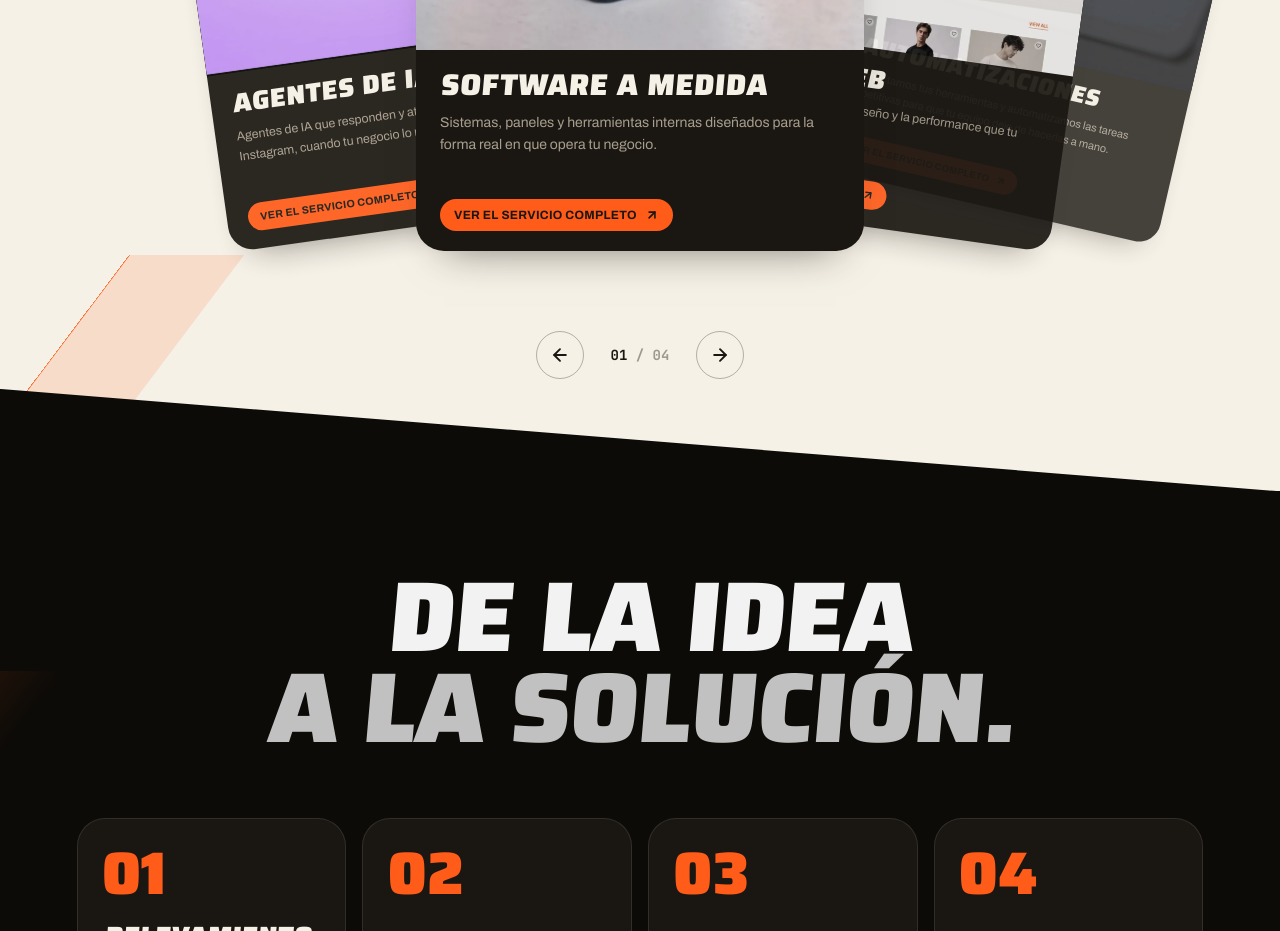
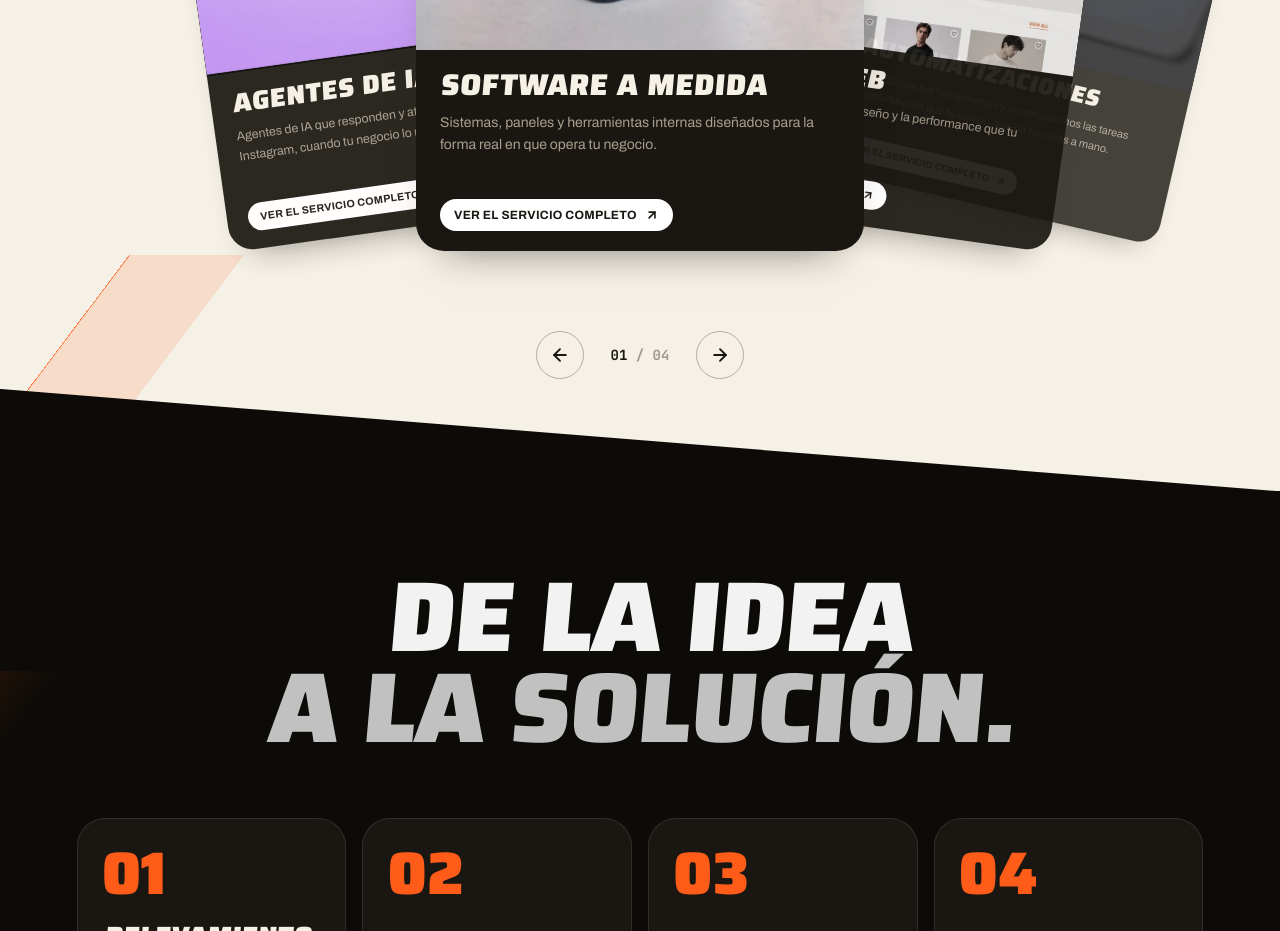
Before and after one commit to iadatabraian-ctrl/web-, a Next.js app: page / in a window 1280 px wide. Shown: the part 1900-2831 px from the top of the page. Built offline with nearby package versions, Linux system fonts and the light colour scheme.

Commit message:
Servicios: botón de las tarjetas en blanco, hover naranja
Co-Authored-By: Claude Sonnet 5.5 <noreply@anthropic.com>
Claude-Session: https://claude.ai/code/session_016CR8bjtqut3mFtFLKQPjVK

```diff
--- a/components/Servicios.tsx
+++ b/components/Servicios.tsx
@@ -262,7 +262,7 @@ function Card({
           href={service.href}
           tabIndex={active ? 0 : -1}
           onClick={onLinkClick}
-          className="mt-3 inline-flex w-fit sm:mt-auto items-center gap-2 self-start rounded-full bg-brand-accent px-3.5 py-2 font-body text-[10.5px] font-bold uppercase tracking-wide text-brand-black transition-[transform,background-color] duration-200 hover:bg-white active:scale-[0.97] sm:text-xs"
+          className="mt-3 inline-flex w-fit sm:mt-auto items-center gap-2 self-start rounded-full bg-white px-3.5 py-2 font-body text-[10.5px] font-bold uppercase tracking-wide text-brand-black transition-[transform,background-color] duration-200 hover:bg-brand-accent active:scale-[0.97] sm:text-xs"
         >
           Ver el servicio completo
           <ArrowUpRight className="h-3.5 w-3.5" strokeWidth={2.75} />
```
